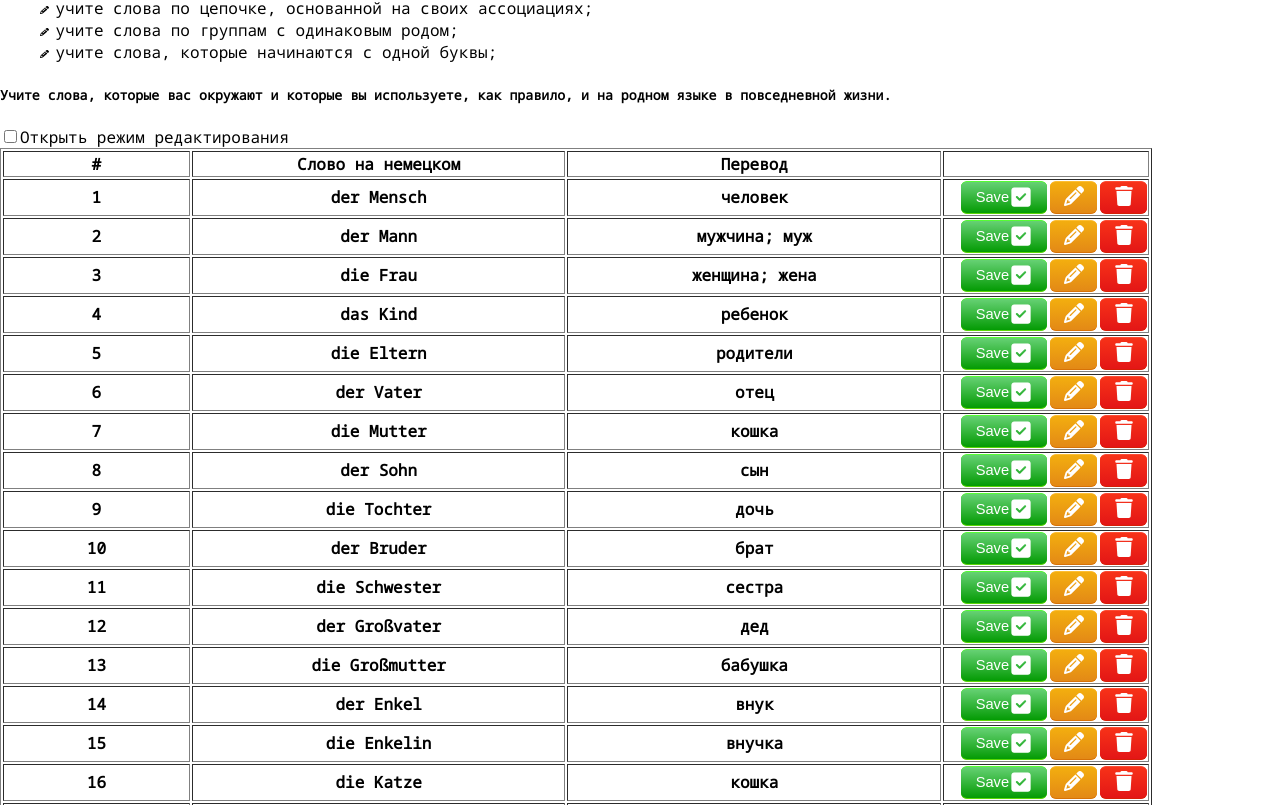
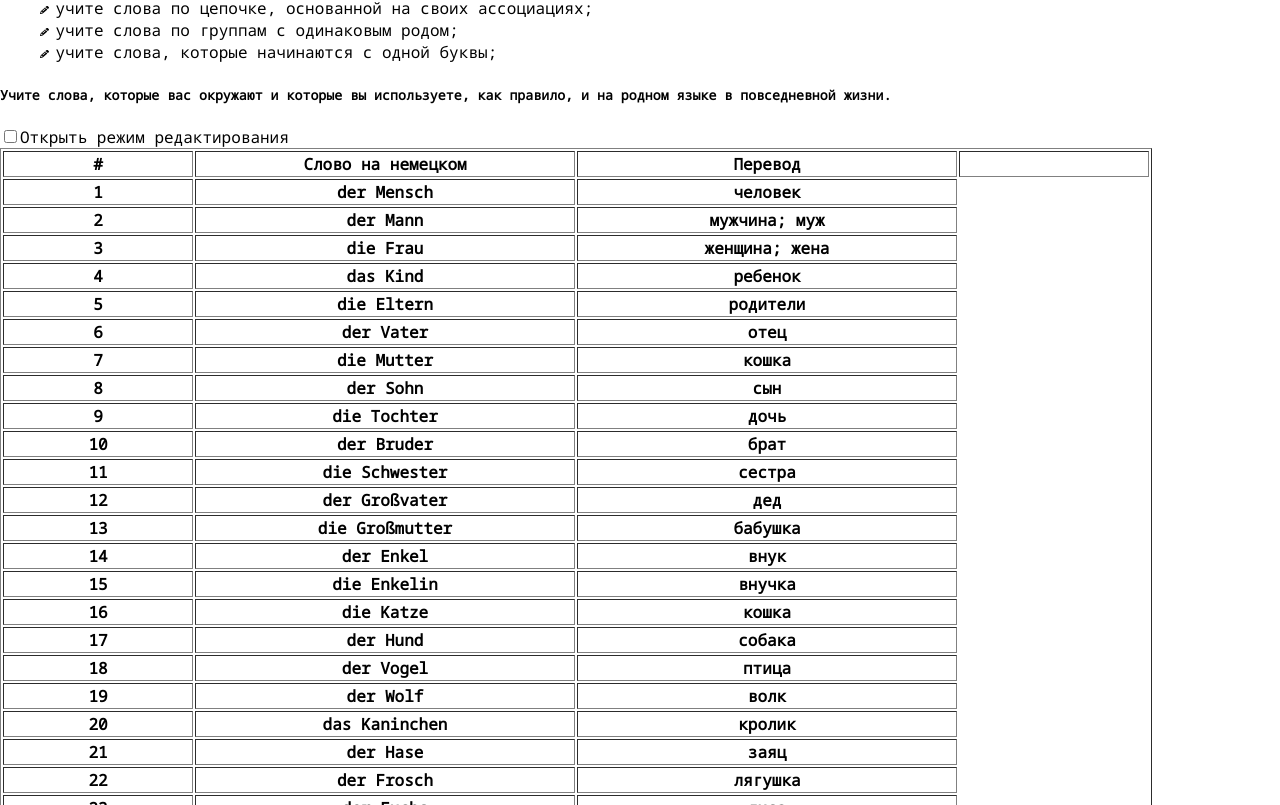
Before and after one commit to Nadia-HPoe/kennen-lernen-app, a React app: page / in a window 1280 px wide. Shown: the part 795-1600 px from the top of the page. Built offline with nearby package versions, Linux system fonts and the light colour scheme.

Commit message:
adding edit switcher

```diff
--- a/src/presentation/Main/Cardlist.jsx
+++ b/src/presentation/Main/Cardlist.jsx
@@ -1,11 +1,24 @@
-import React from 'react';
+import React, { useState } from 'react';
 import { words } from '../components/wordlist';
 import { EditButton } from './components/EditButton';
 import { SaveButton } from './components/SaveButton';
 import { DeleteButton } from './components/DeleteButton';
 
 function Cardlist() {
+  const [clicked, setClicked] = useState(false);
+  const handleChange = () => {
+    setClicked(!clicked);
+  };
   return (
+    <div className="container">
+      <label>
+        <input
+          type="checkbox"
+          className="main-edit-checkbox"
+          onClick={handleChange}
+        />
+        Открыть режим редактирования
+      </label>
       <table className="table-card" border={1}>
         <thead>
           <tr>
@@ -23,7 +36,7 @@ function Cardlist() {
                 <th>{word.german}</th>
                 <th>{word.russian}</th>
 
-              <th className="table-buttons">
+                <th className={'table-buttons ' + (clicked ? '' : 'hidden')}>
                   <SaveButton />
                   <EditButton />
                   <DeleteButton />
@@ -33,6 +46,7 @@ function Cardlist() {
           })}
         </tbody>
       </table>
+    </div>
   );
 }
 export { Cardlist };
--- a/src/presentation/Main/index.jsx
+++ b/src/presentation/Main/index.jsx
@@ -7,10 +7,6 @@ function Main() {
   return (
     <main className="maincontent">
       <Welcome />
-      <label>
-        <input type="checkbox" className="main-edit-checkbox" />
-        Открыть режим редактирования
-      </label>
       <Cardlist />
     </main>
   );
```
Lines whose indentation alone changed are shown as unchanged.
